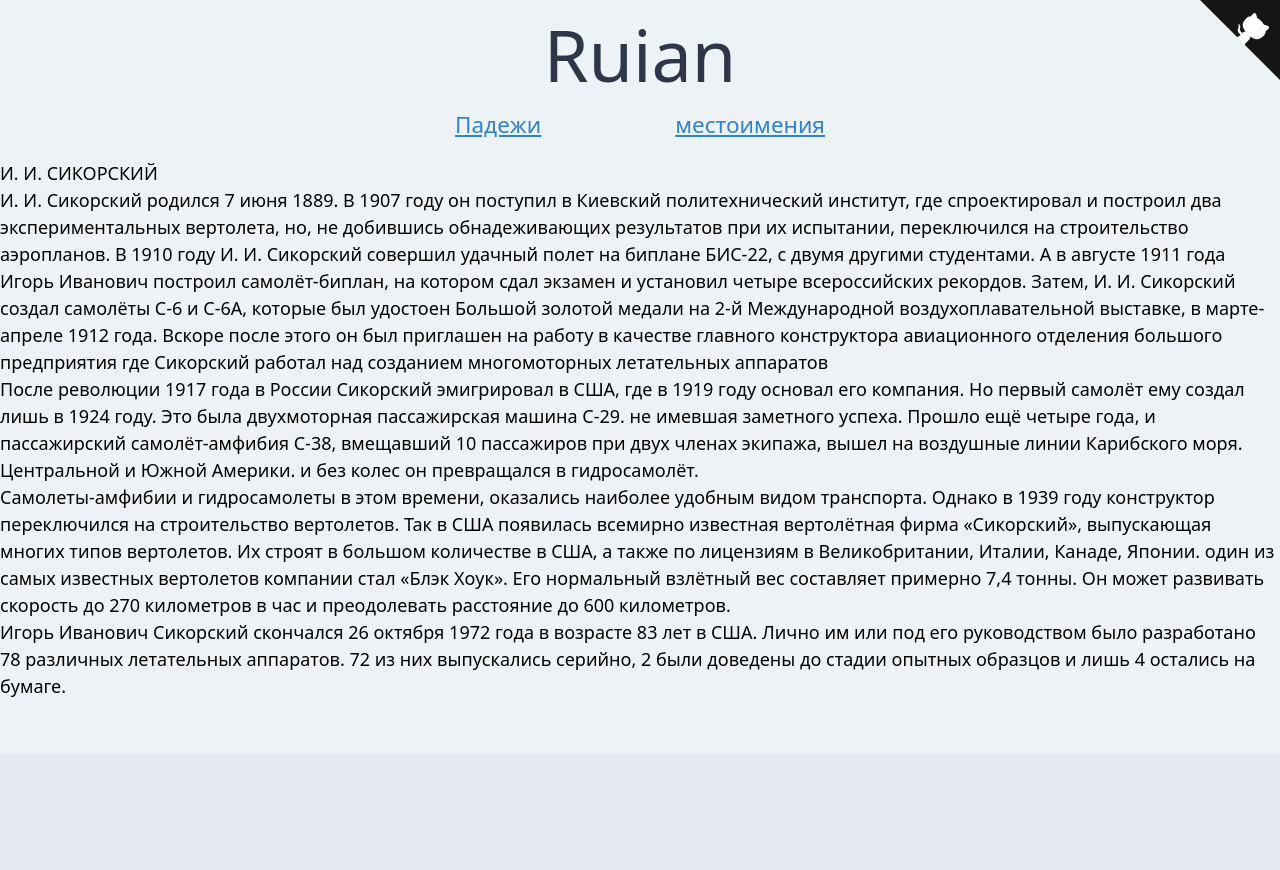
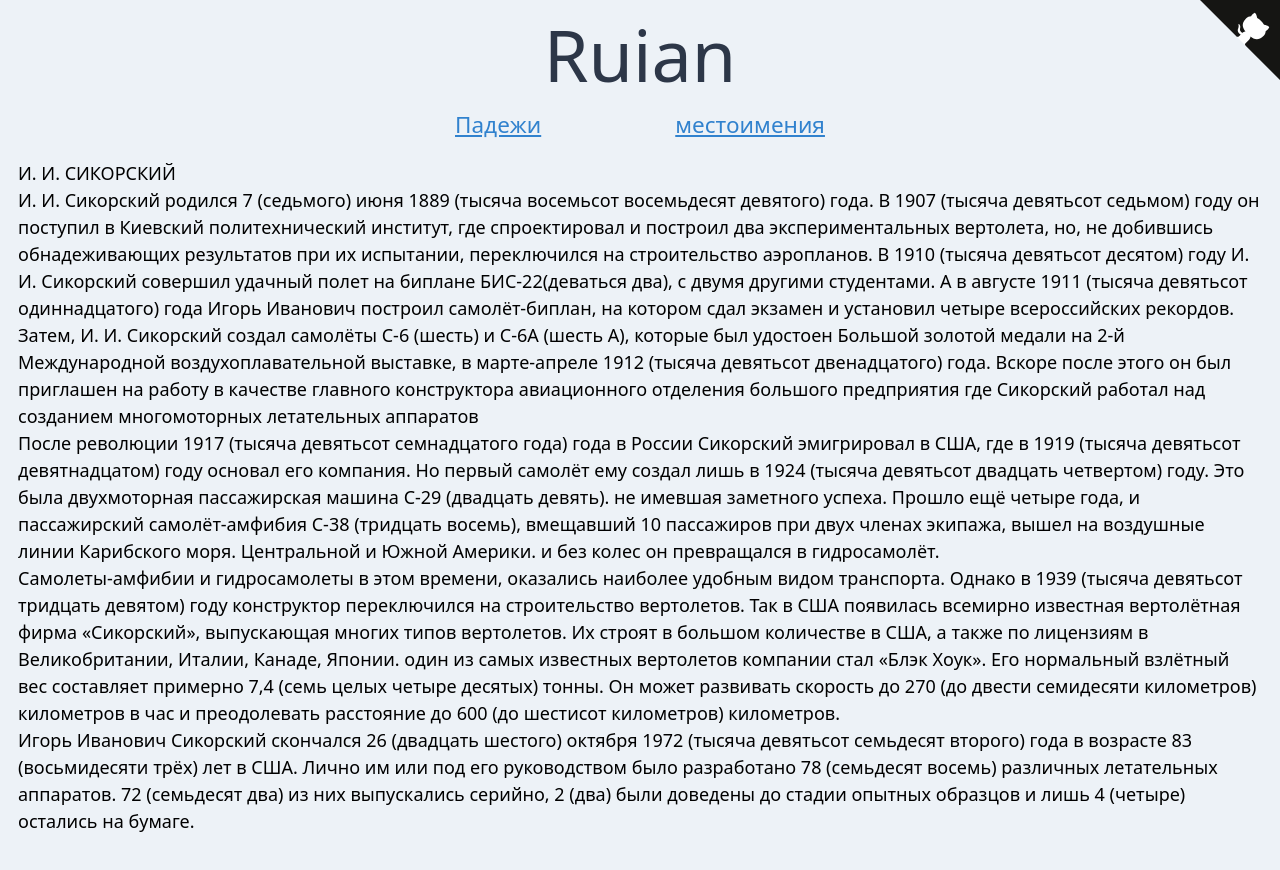
Before and after one commit to albizures/ruian, a Next.js app: page /doc1-short in a window 1280 px wide. Shown: the top 870 px of the page. Before the commit the page ends 800 px from the top, so only its background shows below. Built offline with nearby package versions, Linux system fonts and the light colour scheme.

Commit message:
add number in text

```diff
--- a/src/pages/doc1-short.tsx
+++ b/src/pages/doc1-short.tsx
@@ -1,52 +1,62 @@
 import React from 'react';
+import { Container } from '../components/elements';
 
 const Doc1 = () => {
 	return (
-		<div>
+		<Container>
 			<h1>И. И. СИКОРСКИЙ</h1>
 
 			<p>
-				И. И. Сикорский родился 7 июня 1889. В 1907 году он поступил в Киевский
-				политехнический институт, где спроектировал и построил два
-				экспериментальных вертолета, но, не добившись обнадеживающих результатов
-				при их испытании, переключился на строительство аэропланов. В 1910 году
-				И. И. Сикорский совершил удачный полет на биплане БИС-22, с двумя
-				другими студентами. А в августе 1911 года Игорь Иванович построил
-				самолёт-биплан, на котором сдал экзамен и установил четыре всероссийских
-				рекордов. Затем, И. И. Сикорский создал самолёты С-6 и С-6А, которые был
+				И. И. Сикорский родился 7 (седьмого) июня 1889 (тысяча восемьсот
+				восемьдесят девятого) года. В 1907 (тысяча девятьсот седьмом) году он
+				поступил в Киевский политехнический институт, где спроектировал и
+				построил два экспериментальных вертолета, но, не добившись
+				обнадеживающих результатов при их испытании, переключился на
+				строительство аэропланов. В 1910 (тысяча девятьсот десятом) году И. И.
+				Сикорский совершил удачный полет на биплане БИС-22(деваться два), с
+				двумя другими студентами. А в августе 1911 (тысяча девятьсот
+				одиннадцатого) года Игорь Иванович построил самолёт-биплан, на котором
+				сдал экзамен и установил четыре всероссийских рекордов. Затем, И. И.
+				Сикорский создал самолёты С-6 (шесть) и С-6А (шесть A), которые был
 				удостоен Большой золотой медали на 2-й Международной воздухоплавательной
-				выставке, в марте-апреле 1912 года. Вскоре после этого он был приглашен
-				на работу в качестве главного конструктора авиационного отделения
-				большого предприятия где Сикорский работал над созданием многомоторных
-				летательных аппаратов
+				выставке, в марте-апреле 1912 (тысяча девятьсот двенадцатого) года.
+				Вскоре после этого он был приглашен на работу в качестве главного
+				конструктора авиационного отделения большого предприятия где Сикорский
+				работал над созданием многомоторных летательных аппаратов
 			</p>
 			<p>
-				После революции 1917 года в России Сикорский эмигрировал в США, где в
-				1919 году основал его компания. Но первый самолёт ему создал лишь в 1924
-				году. Это была двухмоторная пассажирская машина С-29. не имевшая
-				заметного успеха. Прошло ещё четыре года, и пассажирский самолёт-амфибия
-				С-38, вмещавший 10 пассажиров при двух членах экипажа, вышел на
+				После революции 1917 (тысяча девятьсот семнадцатого года) года в России
+				Сикорский эмигрировал в США, где в 1919 (тысяча девятьсот девятнадцатом)
+				году основал его компания. Но первый самолёт ему создал лишь в 1924
+				(тысяча девятьсот двадцать четвертом) году. Это была двухмоторная
+				пассажирская машина С-29 (двадцать девять). не имевшая заметного успеха.
+				Прошло ещё четыре года, и пассажирский самолёт-амфибия С-38 (тридцать
+				восемь), вмещавший 10 пассажиров при двух членах экипажа, вышел на
 				воздушные линии Карибского моря. Центральной и Южной Америки. и без
 				колес он превращался в гидросамолёт.
 			</p>
 			<p>
 				Самолеты-амфибии и гидросамолеты в этом времени, оказались наиболее
-				удобным видом транспорта. Однако в 1939 году конструктор переключился на
-				строительство вертолетов. Так в США появилась всемирно известная
-				вертолётная фирма «Сикорский», выпускающая многих типов вертолетов. Их
-				строят в большом количестве в США, а также по лицензиям в
-				Великобритании, Италии, Канаде, Японии. один из самых известных
-				вертолетов компании стал «Блэк Хоук». Его нормальный взлётный вес
-				составляет примерно 7,4 тонны. Он может развивать скорость до 270
-				километров в час и преодолевать расстояние до 600 километров.
+				удобным видом транспорта. Однако в 1939 (тысяча девятьсот тридцать
+				девятом) году конструктор переключился на строительство вертолетов. Так
+				в США появилась всемирно известная вертолётная фирма «Сикорский»,
+				выпускающая многих типов вертолетов. Их строят в большом количестве в
+				США, а также по лицензиям в Великобритании, Италии, Канаде, Японии. один
+				из самых известных вертолетов компании стал «Блэк Хоук». Его нормальный
+				взлётный вес составляет примерно 7,4 (семь целых четыре десятых) тонны.
+				Он может развивать скорость до 270 (до двести семидесяти километров)
+				километров в час и преодолевать расстояние до 600 (до шестисот
+				километров) километров.
 			</p>
 			<p>
-				Игорь Иванович Сикорский скончался 26 октября 1972 года в возрасте 83
-				лет в США. Лично им или под его руководством было разработано 78
-				различных летательных аппаратов. 72 из них выпускались серийно, 2 были
-				доведены до стадии опытных образцов и лишь 4 остались на бумаге.
+				Игорь Иванович Сикорский скончался 26 (двадцать шестого) октября 1972
+				(тысяча девятьсот семьдесят второго) года в возрасте 83 (восьмидесяти
+				трёх) лет в США. Лично им или под его руководством было разработано 78
+				(семьдесят восемь) различных летательных аппаратов. 72 (семьдесят два)
+				из них выпускались серийно, 2 (два) были доведены до стадии опытных
+				образцов и лишь 4 (четыре) остались на бумаге.
 			</p>
-		</div>
+		</Container>
 	);
 };
 
```
